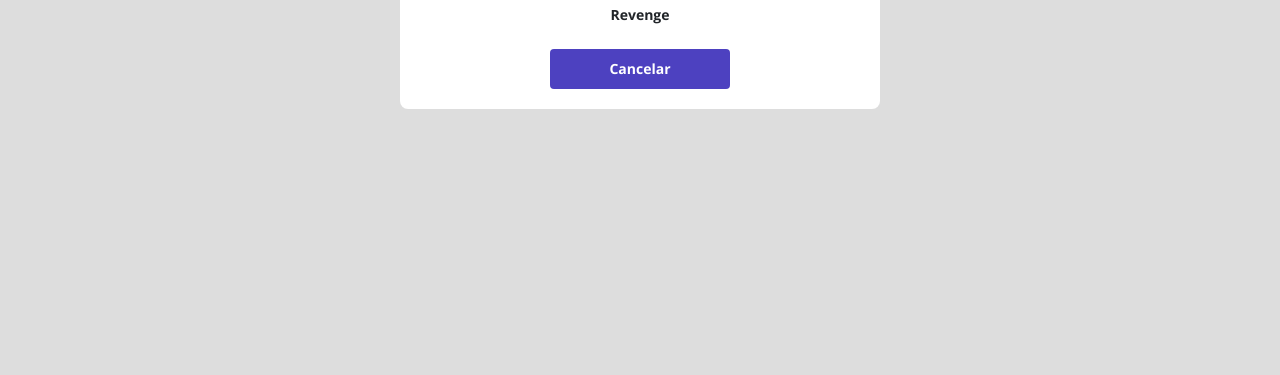
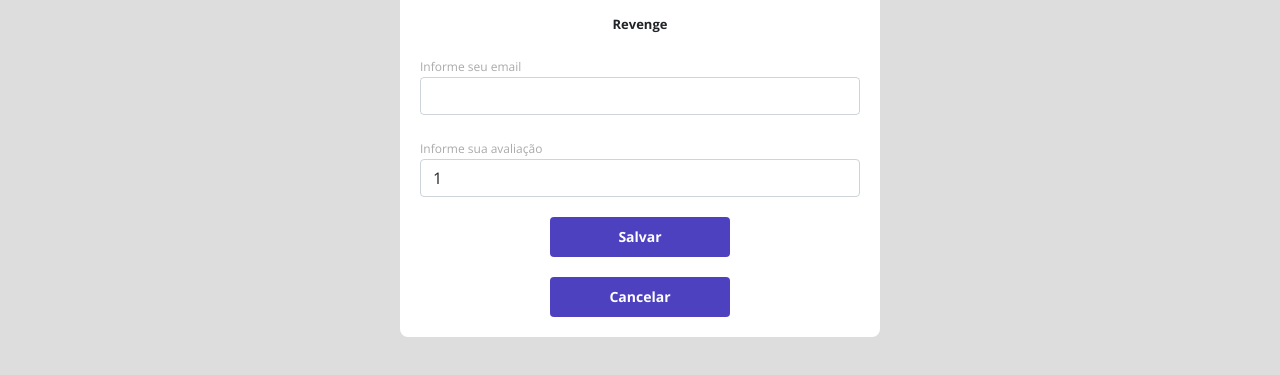
Before and after one commit to nathaliacortex/dsmovie, a plain HTML site: page form.html in a window 1280 px wide. Shown: the part 463-838 px from the top of the page. Before the commit the page ends 800 px from the top, so only its background shows below. Drawn offline with nearby package versions, Linux system fonts and the light colour scheme.

Commit message:
Formulario PARTE 2

```diff
--- a/css/styles.css
+++ b/css/styles.css
@@ -6,6 +6,7 @@
     --text-gray:#4a4a4a;
     --color-primary: #4D41C0;
     --white: #fff;
+    --text-light-gray: #aaa;
 }
 
 * {
@@ -102,6 +103,7 @@ a, a:hover {
     align-items: center;
     justify-content: center;
     border-radius: 4px;
+    border: 0;
 
 }
 
@@ -109,3 +111,41 @@ a, a:hover {
     padding: 40px 0;
     max-width: 480px;
 }
+
+.dsmovie-form-description {
+    background-color: var(--white);
+    padding: 20px;
+    display: flex;
+    flex-direction: column;
+    align-items: center;
+    border-radius: 0 0 8px 8px;
+}
+
+.dsmovie-form {
+    width: 100%;
+
+}
+
+.dsmovie-form-description h3 {
+    font-size: 13px;
+    font-weight: 700;
+    margin-bottom: 20px;
+
+}
+
+.dsmovie-form-group {
+    margin-bottom: 20px;
+}
+
+.dsmovie-form-group label{
+    font-size: 12px;
+    color: var(--text-light-gray);
+}
+
+.dsmovie-form-btn-container{
+    height: 100px;
+    display: flex;
+    flex-direction: column;
+    align-items: center;
+    justify-content: space-between;
+}
--- a/form.html
+++ b/form.html
@@ -28,24 +28,37 @@
     </header>
 
     <main>
-
       <section id="dsmovie-form-section">
-
         <div class="container dsmovie-form-container">
-
-
           <div class="dsmovie-card">
-              <img src="https://www.themoviedb.org/t/p/w300_and_h450_bestv2/qx7XytRgg1F03NN5BoK8jx3Cyft.jpg"
+            <img
+              src="https://www.themoviedb.org/t/p/w300_and_h450_bestv2/qx7XytRgg1F03NN5BoK8jx3Cyft.jpg"
               alt="Revenge"
             />
-              <div class="dsmovie-card-description">
+            <div class="dsmovie-form-description">
               <h3>Revenge</h3>
+              <form class="dsmovie-form">
+                <div class="form-group dsmovie-form-group">
+                  <label for="email">Informe seu email</label>
+                  <input class="form-control" type="email" id="email" />
+                </div>
+                <div class="form-group dsmovie-form-group">
+                  <label for="score">Informe sua avaliação</label>
+                  <select class="form-control" name="score" id="score">
+                    <option value="1">1</option>
+                    <option value="2">2</option>
+                    <option value="3">3</option>
+                    <option value="4">4</option>
+                    <option value="5">5</option>
+                  </select>
+                </div>
+                <div class="dsmovie-form-btn-container">
+                  <button class="dsmovie-btn" type="submit">Salvar</button>
                   <a class="dsmovie-btn" href="index.html">Cancelar</a>
                 </div>
+              </form>
             </div>
-
-
-
+          </div>
         </div>
       </section>
     </main>
```
Lines whose indentation alone changed are shown as unchanged.
